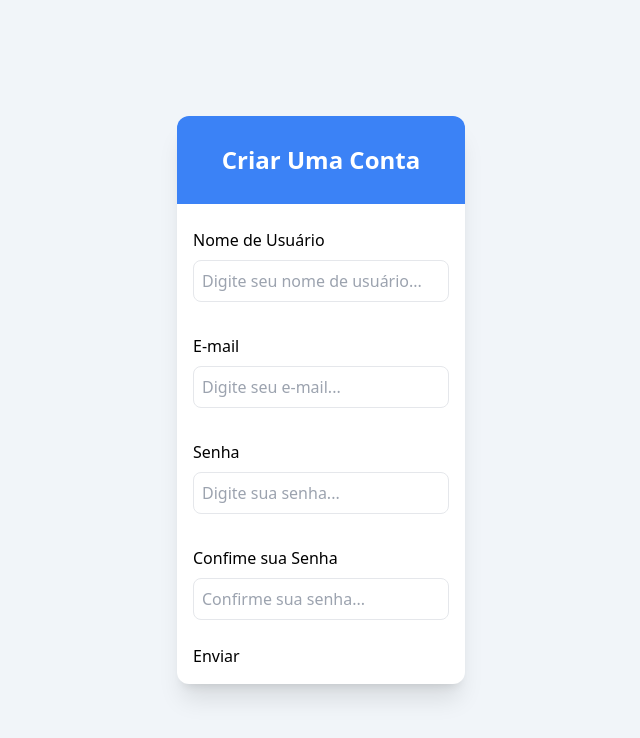
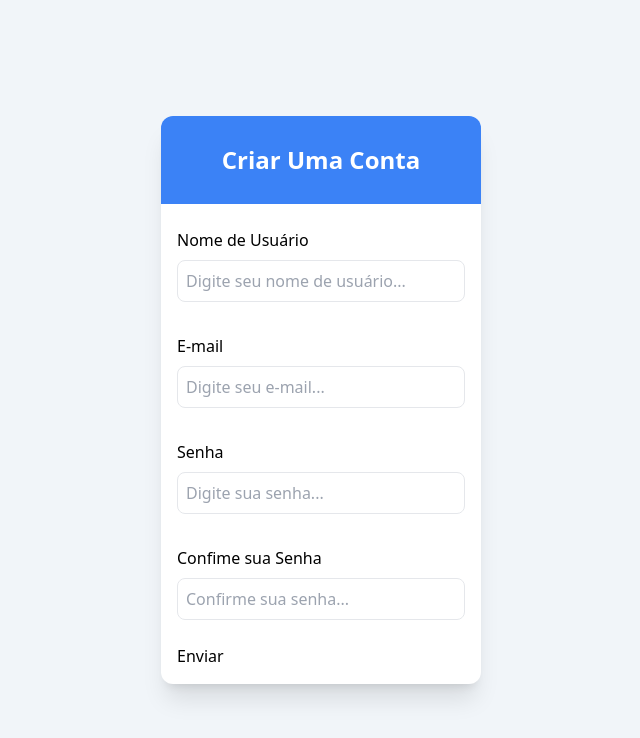
Before and after one commit to GLira4k/qr-custom-v2, a plain HTML site: page index.html in a window 1280 px wide. Shown: the whole page, without its empty margins (319-959 px from the left). Drawn offline with nearby package versions, Linux system fonts and the light colour scheme; some packages are replaced by stand-ins of ours; a script that the page names is missing.

Commit message:
Update index.html

```diff
--- a/index.html
+++ b/index.html
@@ -9,7 +9,7 @@
 </head>
 <body>
     <main class="flex flex-col items-center justify-center h-screen w-screen bg-slate-100">
-        <div class="bg-white w-72 rounded-xl overflow-hidden shadow-xl">
+        <div class="bg-white w-80 rounded-xl overflow-hidden shadow-xl">
             <section class="flex justify-center  bg-blue-500 bg-cover w-full p-7">
               <h2 class="text-white text-2xl font-bold">Criar Uma Conta</h2>
             </section>
```
